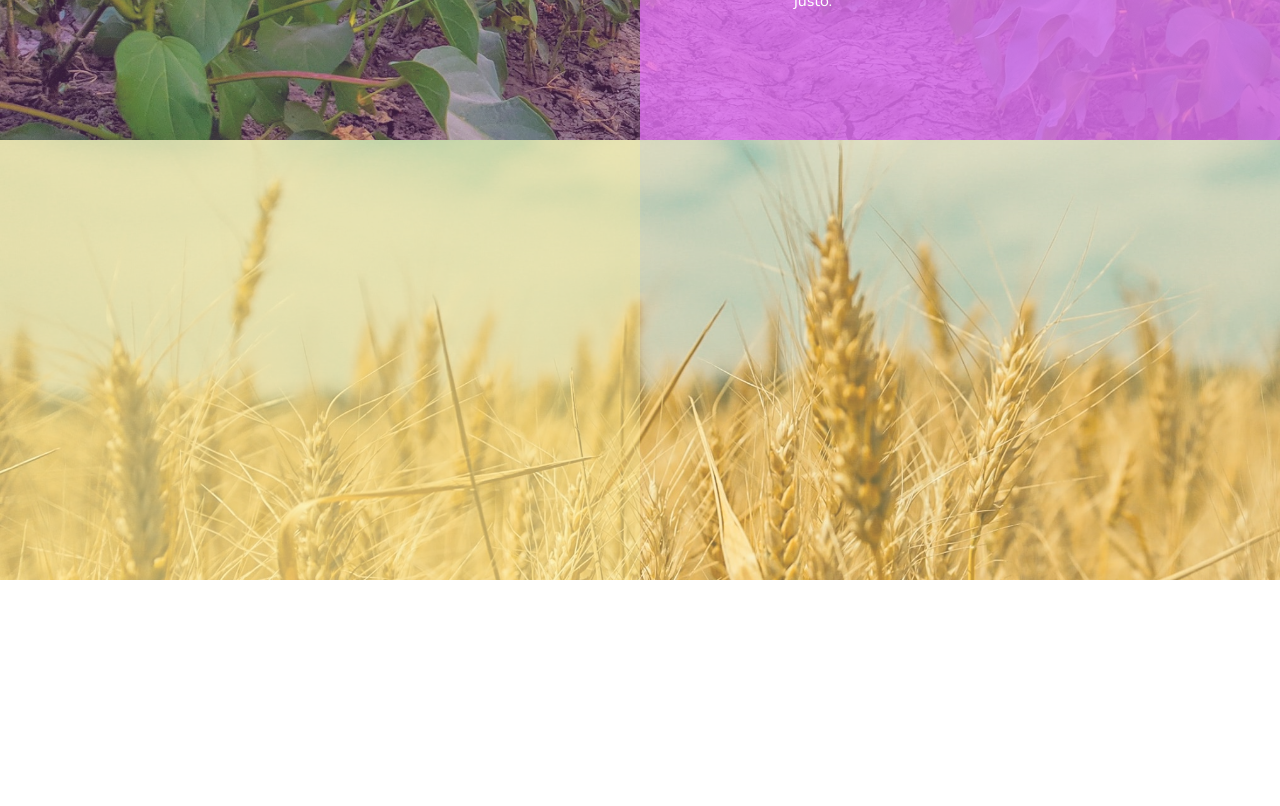
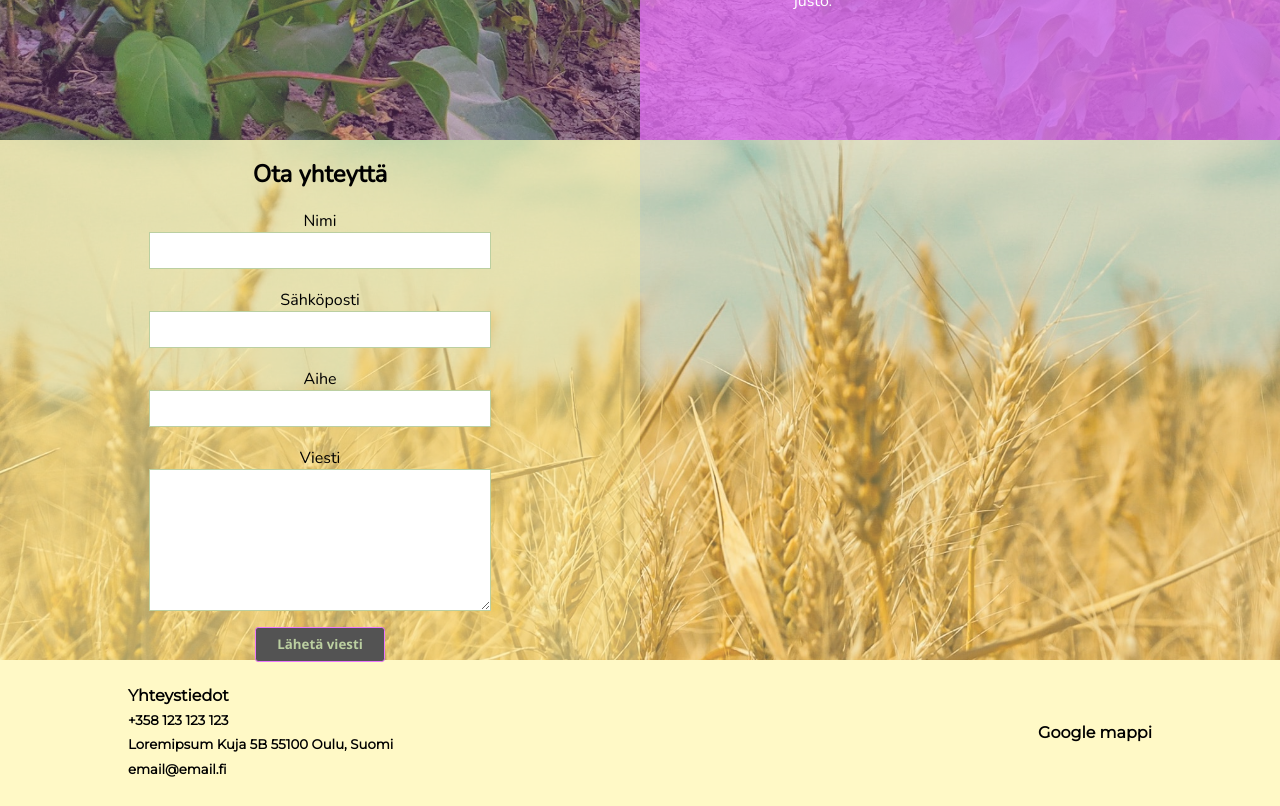
Before and after one commit to Vertipae/perunapelto, a React (Create React App) app: page / in a window 1280 px wide. Shown: the part 1100-1906 px from the top of the page. Before the commit the page ends 1680 px from the top, so only its background shows below. Built offline with nearby package versions, Linux system fonts and the light colour scheme.

Commit message:
Add footer & contact form

```diff
--- a/src/App.css
+++ b/src/App.css
@@ -49,7 +49,7 @@ nav {
 /* Grid*/
 .grid-container {
   display: grid;
-  grid-template-rows: 55vh 55vh 55vh;
+  grid-template-rows: 55vh 55vh 65vh;
   grid-template-columns: 100%;
 }
 
@@ -95,6 +95,8 @@ nav {
 
 .c1 {
   background-color: #fff5a098;
+  align-items: center;
+  padding-left: 10%;
 }
 
 .column-right {
@@ -163,8 +165,59 @@ a:hover {
   /* text-decoration-thickness: 5px; miksi ei toimi */
 }
 
-a:active {
+/* a:active {
   text-decoration: underline;
-  -webkit-text-decoration-color: #938f3e; /* Safari */
+  -webkit-text-decoration-color: #938f3e;
   text-decoration-color: #938f3e;
+} */
+
+.footer {
+  background-color: #fff5a098;
+  width: 80%;
+  height: 9.1em;
+  font-family: "Montserrat", sans-serif;
+  font-weight: bold;
+  display: flex;
+  justify-content: space-between;
+  align-items: center;
+  padding-left: 10%;
+  padding-right: 10%;
 }
+
+.footerRow {
+  line-height: 2px;
+}
+
+form {
+  display: flex;
+  align-items: center;
+  flex-direction: column;
+}
+
+input {
+  border: #bbcfa1 0.1rem solid;
+  margin: 0px 0px 20px;
+  padding: 10px 20px;
+  width: 300px;
+}
+
+textarea {
+  border: #bbcfa1 0.1rem solid;
+  width: 300px;
+  padding: 10px 20px;
+}
+
+button {
+  margin-top: 1rem;
+  background-color: #535353;
+  text-align: center;
+  border-radius: 0.2rem;
+  border: #ea76fd 0.1rem solid;
+  padding: 0.5rem 1.3rem;
+  color: #bbcfa1;
+  line-height: 1.1;
+  min-width: 10ch;
+  min-height: 35px;
+  font-family: "Segoe UI", Tahoma, Geneva, Verdana, sans-serif;
+  font-weight: bold;
+}
--- a/src/App.js
+++ b/src/App.js
@@ -4,6 +4,7 @@ import FrontPage from "./components/FrontPage"
 import PotatoVariety from "./components/PotatoVariety"
 import Contact from "./components/Contact"
 import "./App.css"
+import Footer from "./components/Footer"
 
 function App() {
   return (
@@ -15,6 +16,7 @@ function App() {
         <PotatoVariety />
         <Contact />
       </div>
+      <Footer />
     </div>
   )
 }
--- a/src/components/Contact.js
+++ b/src/components/Contact.js
@@ -3,7 +3,20 @@ import React from "react"
 export default function Contact() {
   return (
     <div className='row-container c' id='contact'>
-      <div className='column-left c1'></div>
+      <div className='column-left c1'>
+        <form>
+          <h2>Ota yhteyttä</h2>
+          <label>Nimi</label>
+          <input type='text' name='name' required />
+          <label>Sähköposti</label>
+          <input type='email' name='email' required />
+          <label>Aihe</label>
+          <input type='text' name='heading' required />
+          <label>Viesti</label>
+          <textarea name='message' required cols='30' rows='8' />
+          <button type='submit'>Lähetä viesti</button>
+        </form>
+      </div>
       <div className='column-right c2'></div>
     </div>
   )
--- a/src/components/Footer.js
+++ b/src/components/Footer.js
@@ -1,5 +1,15 @@
 import React from "react"
 
 export default () => {
-  return <div></div>
+  return (
+    <div className='footer'>
+      <div className='footerRow'>
+        <h4>Yhteystiedot</h4>
+        <h5>+358 123 123 123</h5>
+        <h5>Loremipsum Kuja 5B 55100 Oulu, Suomi</h5>
+        <h5>email@email.fi</h5>
+      </div>
+      <div>Google mappi</div>
+    </div>
+  )
 }
--- a/src/components/FrontPage.js
+++ b/src/components/FrontPage.js
@@ -1,6 +1,6 @@
 import React from "react"
 import Square from "./Square"
-import Button from "./Button"
+import Button from "./LinkButton"
 
 export default function FrontPage() {
   return (
```
Also changed, not shown: src/components/LinkButton.js (renamed from src/components/Button.js).
